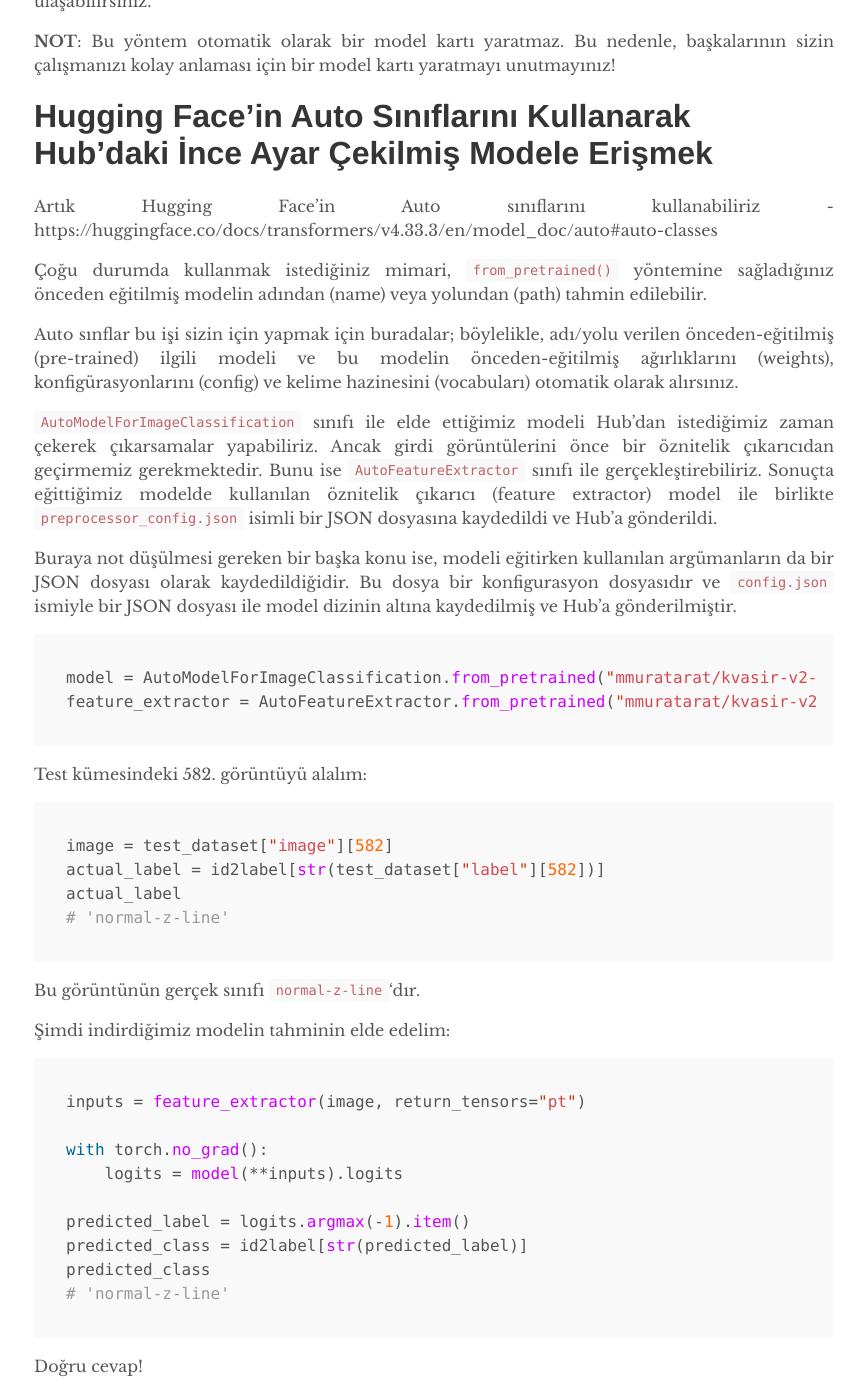
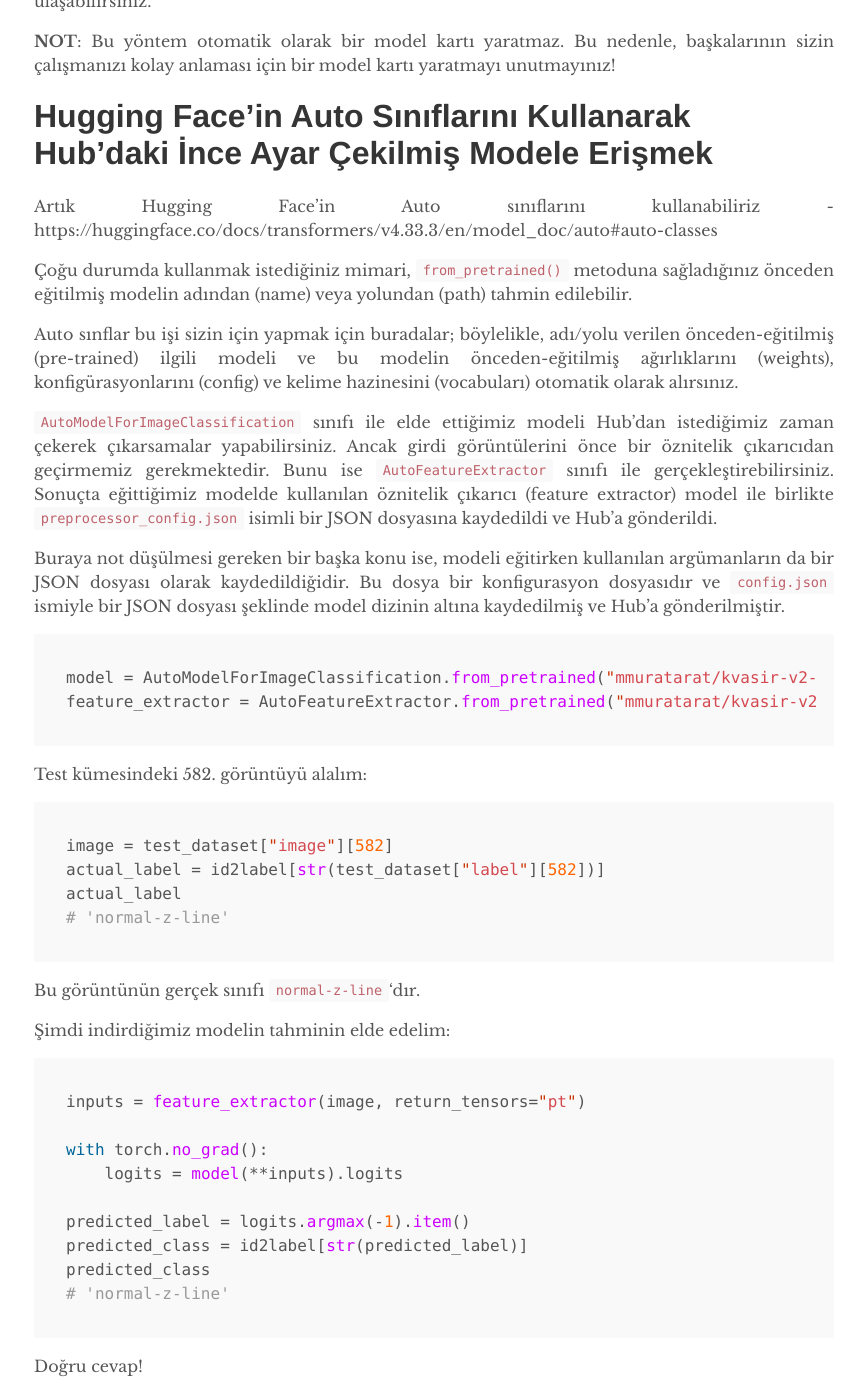
Before and after one commit to mmuratarat/turkish, a Jekyll site: the page built from _posts/2023-10-04-kvasir-v2-ViT-classifier.md, in a window 1280 px wide and 1400 px high, scrolled down 36758 px. Shown: the whole window, without its empty margins (206-1071 px from the left). Built offline with Jekyll 4.4.1, drawn with Linux system fonts in a browser that asks for light colours; nearby versions of some CDN libraries; formulas are drawn with MathJax 3; comment, search, counter and statistics services are not loaded; some of the changed text lies outside the part shown.

Commit message:
Update 2023-10-04-kvasir-v2-ViT-classifier.md

````diff
--- a/_posts/2023-10-04-kvasir-v2-ViT-classifier.md
+++ b/_posts/2023-10-04-kvasir-v2-ViT-classifier.md
@@ -1097,13 +1097,13 @@ Modelin sayfasına https://huggingface.co/mmuratarat/kvasir-v2-classifier bağla
 
 Artık Hugging Face'in Auto sınıflarını kullanabiliriz - https://huggingface.co/docs/transformers/v4.33.3/en/model_doc/auto#auto-classes
 
-Çoğu durumda kullanmak istediğiniz mimari, `from_pretrained()` yöntemine sağladığınız önceden eğitilmiş modelin adından (name) veya yolundan (path) tahmin edilebilir.
+Çoğu durumda kullanmak istediğiniz mimari, `from_pretrained()` metoduna sağladığınız önceden eğitilmiş modelin adından (name) veya yolundan (path) tahmin edilebilir.
 
 Auto sınflar bu işi sizin için yapmak için buradalar; böylelikle, adı/yolu verilen önceden-eğitilmiş (pre-trained) ilgili modeli ve bu modelin önceden-eğitilmiş ağırlıklarını (weights), konfigürasyonlarını (config) ve kelime hazinesini (vocabuları) otomatik olarak alırsınız.
 
-`AutoModelForImageClassification` sınıfı ile elde ettiğimiz modeli Hub'dan istediğimiz zaman çekerek çıkarsamalar yapabiliriz. Ancak girdi görüntülerini önce bir öznitelik çıkarıcıdan geçirmemiz gerekmektedir. Bunu ise `AutoFeatureExtractor` sınıfı ile gerçekleştirebiliriz. Sonuçta eğittiğimiz modelde kullanılan öznitelik çıkarıcı (feature extractor) model ile birlikte `preprocessor_config.json` isimli bir JSON dosyasına kaydedildi ve Hub'a gönderildi.
+`AutoModelForImageClassification` sınıfı ile elde ettiğimiz modeli Hub'dan istediğimiz zaman çekerek çıkarsamalar yapabilirsiniz. Ancak girdi görüntülerini önce bir öznitelik çıkarıcıdan geçirmemiz gerekmektedir. Bunu ise `AutoFeatureExtractor` sınıfı ile gerçekleştirebilirsiniz. Sonuçta eğittiğimiz modelde kullanılan öznitelik çıkarıcı (feature extractor) model ile birlikte `preprocessor_config.json` isimli bir JSON dosyasına kaydedildi ve Hub'a gönderildi.
 
-Buraya not düşülmesi gereken bir başka konu ise, modeli eğitirken kullanılan argümanların da bir JSON dosyası olarak kaydedildiğidir. Bu dosya bir konfigurasyon dosyasıdır ve `config.json` ismiyle bir JSON dosyası ile model dizinin altına kaydedilmiş ve Hub'a gönderilmiştir.
+Buraya not düşülmesi gereken bir başka konu ise, modeli eğitirken kullanılan argümanların da bir JSON dosyası olarak kaydedildiğidir. Bu dosya bir konfigurasyon dosyasıdır ve `config.json` ismiyle bir JSON dosyası şeklinde model dizinin altına kaydedilmiş ve Hub'a gönderilmiştir.
 
 ```python
 model = AutoModelForImageClassification.from_pretrained("mmuratarat/kvasir-v2-classifier")
@@ -1139,7 +1139,7 @@ Doğru cevap!
 
 # Inference API'sını Kullanarak Görüntünün Sınıf Tahmini
 
-Bilgisayarınızda yerel olarak bir görüntünün sınıfını nasıl tahmin edebileceğinizi yukarıda gördük. Buna ek olarak, Hugging Face'in sağladığı bir kolaylık olan Inference API'sını da kullanabilirsiniz. Tarayıcınız (browser) üzerinden istediğiniz gastrointestinal sistemin içerisinden alınan bir görüntünün tahmini elde edebilirsiniz:
+Bilgisayarınızda yerel olarak bir görüntünün sınıfını nasıl tahmin edebileceğinizi yukarıda gördük. Buna ek olarak, Hugging Face'in sağladığı bir kolaylık olan Inference API'sını da kullanabilirsiniz. Tarayıcınız (browser) üzerinden gastrointestinal sistemin içerisinden alınan istediğiniz bir görüntünün tahmini elde edebilirsiniz:
 
 ![](https://github.com/mmuratarat/turkish/blob/master/_posts/images/ksavir_vit_hostedinferenceAP_1.png?raw=true)
 
````
Also changed, not shown: other parts of _posts/2023-10-04-kvasir-v2-ViT-classifier.md (+1 -1 lines).
